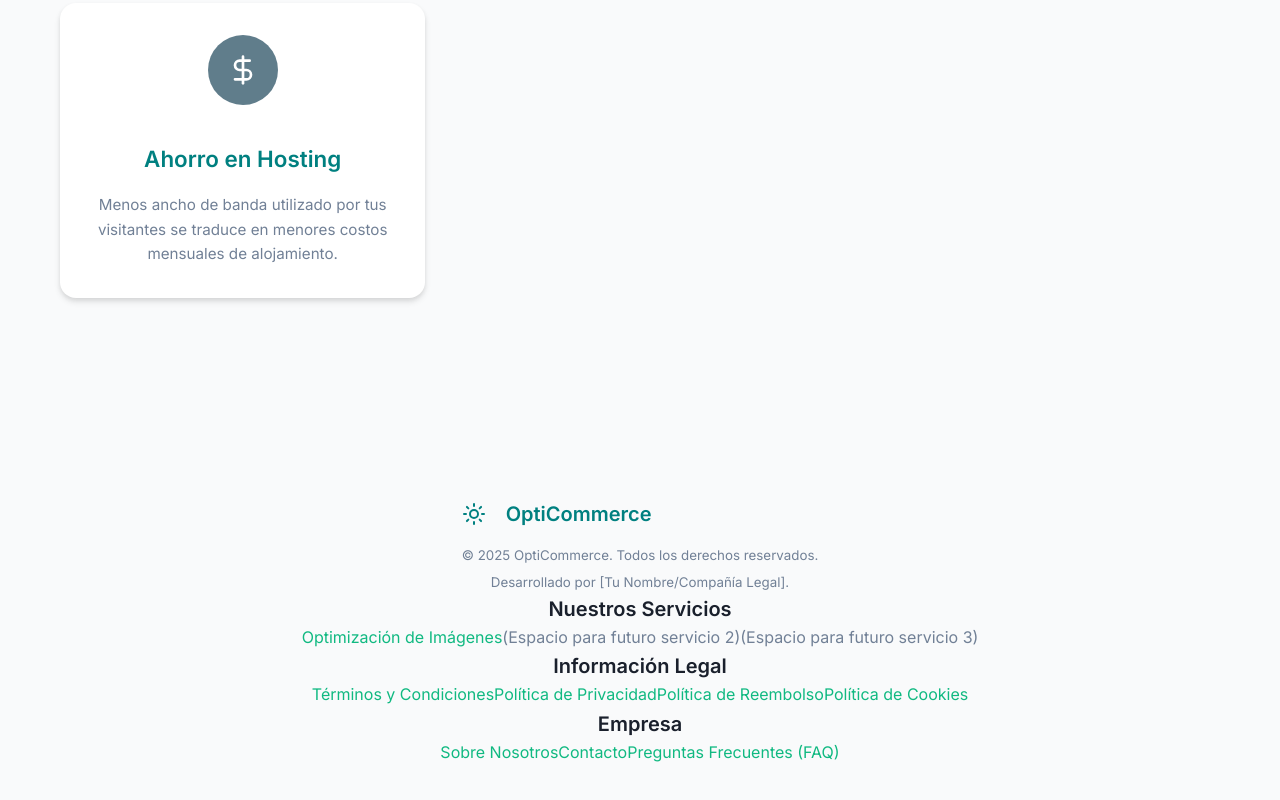
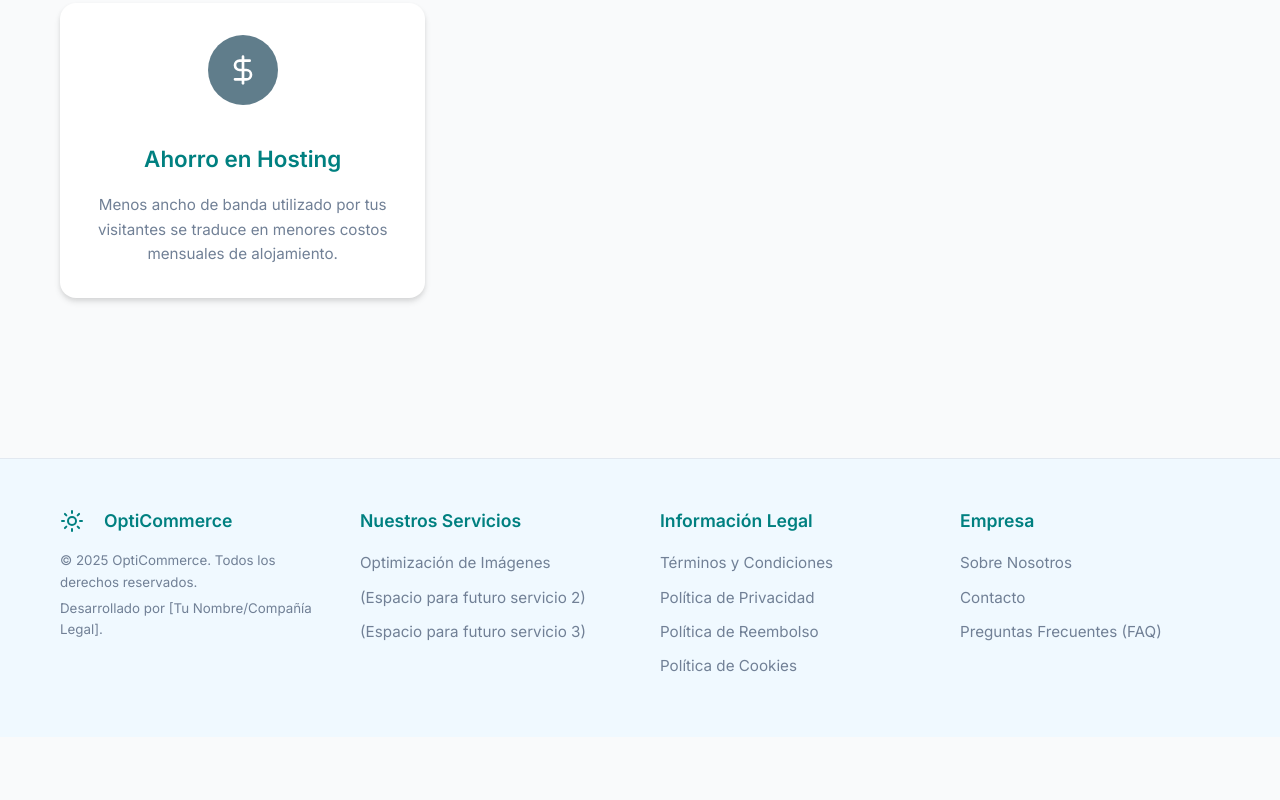
Before and after one commit to Juanjose-ctrl/optimizador-ecommerce, a Next.js app: page / in a window 1280 px wide. Shown: the part 1858-2658 px from the top of the page. After the commit the page ends 2595 px from the top, so only its background shows below. Built offline with nearby package versions, Linux system fonts and the light colour scheme; no server answers.

Commit message:
feat: Aplicar pulido

```diff
--- a/src/app/globals.css
+++ b/src/app/globals.css
@@ -1060,6 +1060,48 @@ a:hover {
 
 .forgot-password-link:hover {
     text-decoration: underline;
+}
+
+/* FOOTER */
+.footer-main {
+    background-color: var(--bg-footer);
+    padding: 48px 0;
+    margin-top: 80px;
+    border-top: 1px solid var(--border-color);
+}
+
+.footer-content {
+    display: grid;
+    grid-template-columns: repeat(auto-fit, minmax(200px, 1fr));
+    gap: 40px;
+}
+
+.footer-section h4 {
+    color: var(--primary-color);
+    margin-bottom: 16px;
+    font-size: 1.1rem;
+}
+
+.footer-section a,
+.footer-link {
+    display: block;
+    color: var(--text-color-secondary);
+    margin-bottom: 10px;
+    font-size: 0.95rem;
+    transition: all 0.2s ease;
+}
+
+.footer-section a:hover,
+.footer-link:hover {
+    color: var(--primary-color);
+    transform: translateX(4px);
+}
+
+.footer-note {
+    text-align: center;
+    color: var(--text-color-secondary);
+    font-size: 0.9rem;
+    margin-top: 48px;
 }
 
 /* PRICING PAGE */
@@ -1205,31 +1247,7 @@ a:hover {
     align-items: center;
 }
 
-.footer-main {
-    background-color: var(--bg-secondary); /* Si tienes un color de fondo secundario */
-    padding: 40px 0;
-    margin-top: 80px;
-}
-
-.footer-content {
-    display: flex;
-    flex-direction: column;
-    align-items: center;
-    text-align: center;
-}
-
-.footer-links a {
-    margin: 0 15px;
-    color: var(--text-color-secondary);
-    text-decoration: none;
-    font-size: 0.9rem;
-}
-
-.footer-copy {
-    margin-top: 20px;
-    font-size: 0.8rem;
-    color: var(--text-color-secondary);
-}
+
 
 
 /* --- Estilos de la Sección de Precios (section-pricing) --- */
```
